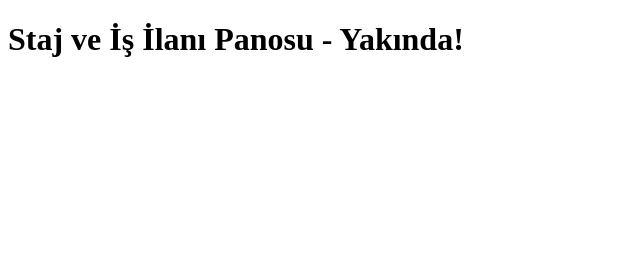
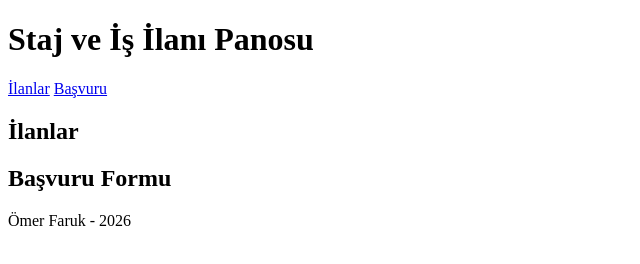
Before and after one commit to omerfaruk-55/webtek-ilan-panosu, a plain HTML site: page index.html in a window 1280 px wide. Shown: the whole page, without its empty margins (0-640 px from the left). Drawn offline with Linux system fonts and the light colour scheme.

Commit message:
Adım 1: anlamsal HTML5 iskeleti kuruldu

```diff
--- a/index.html
+++ b/index.html
@@ -2,9 +2,35 @@
 <html lang="tr">
 <head>
   <meta charset="utf-8">
+  <meta name="viewport" content="width=device-width, initial-scale=1.0">
   <title>Staj ve İş İlanı Panosu</title>
 </head>
 <body>
-  <h1>Staj ve İş İlanı Panosu - Yakında!</h1>
+
+  <header>
+    <h1>Staj ve İş İlanı Panosu</h1>
+    <nav>
+      <a href="#ilanlar-bolumu">İlanlar</a>
+      <a href="#basvuru-bolumu">Başvuru</a>
+    </nav>
+  </header>
+
+  <main>
+    <section id="ilanlar-bolumu">
+      <h2>İlanlar</h2>
+      <p id="durum" role="status"></p>
+      <ul id="ilanlar"></ul>
+    </section>
+
+    <section id="basvuru-bolumu">
+      <h2>Başvuru Formu</h2>
+      <!-- Formu Adım 2'de buraya ekleyeceğiz -->
+    </section>
+  </main>
+
+  <footer>
+    <p>Ömer Faruk - 2026</p>
+  </footer>
+
 </body>
 </html>
```
